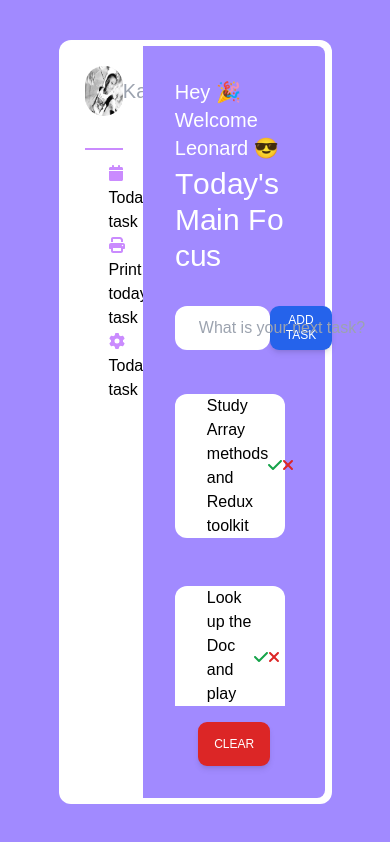
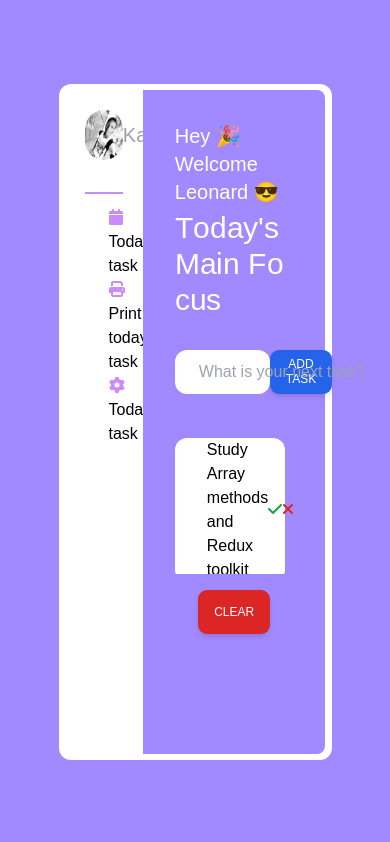
Before and after one commit to KaptainCS3/MentorShip__Digital_Rental, a React (Create React App) app in the folder DAY 1/todo-app/: page / in a window 390 px wide. Built offline with nearby package versions, Linux system fonts and the light colour scheme.

Commit message:
added media query

```diff
--- a/DAY 1/todo-app/src/styles/scroll.module.css
+++ b/DAY 1/todo-app/src/styles/scroll.module.css
@@ -1,6 +1,11 @@
 .scroll{
     overflow-y: auto;
-    height: 20rem;
+    height: 18rem;
+}
+@media (min-width: 275px) and (max-width:768px){
+    .scroll{
+      height: 9em;
+    }
 }
 .scroll::-webkit-scrollbar{
   width: 1em;
```
